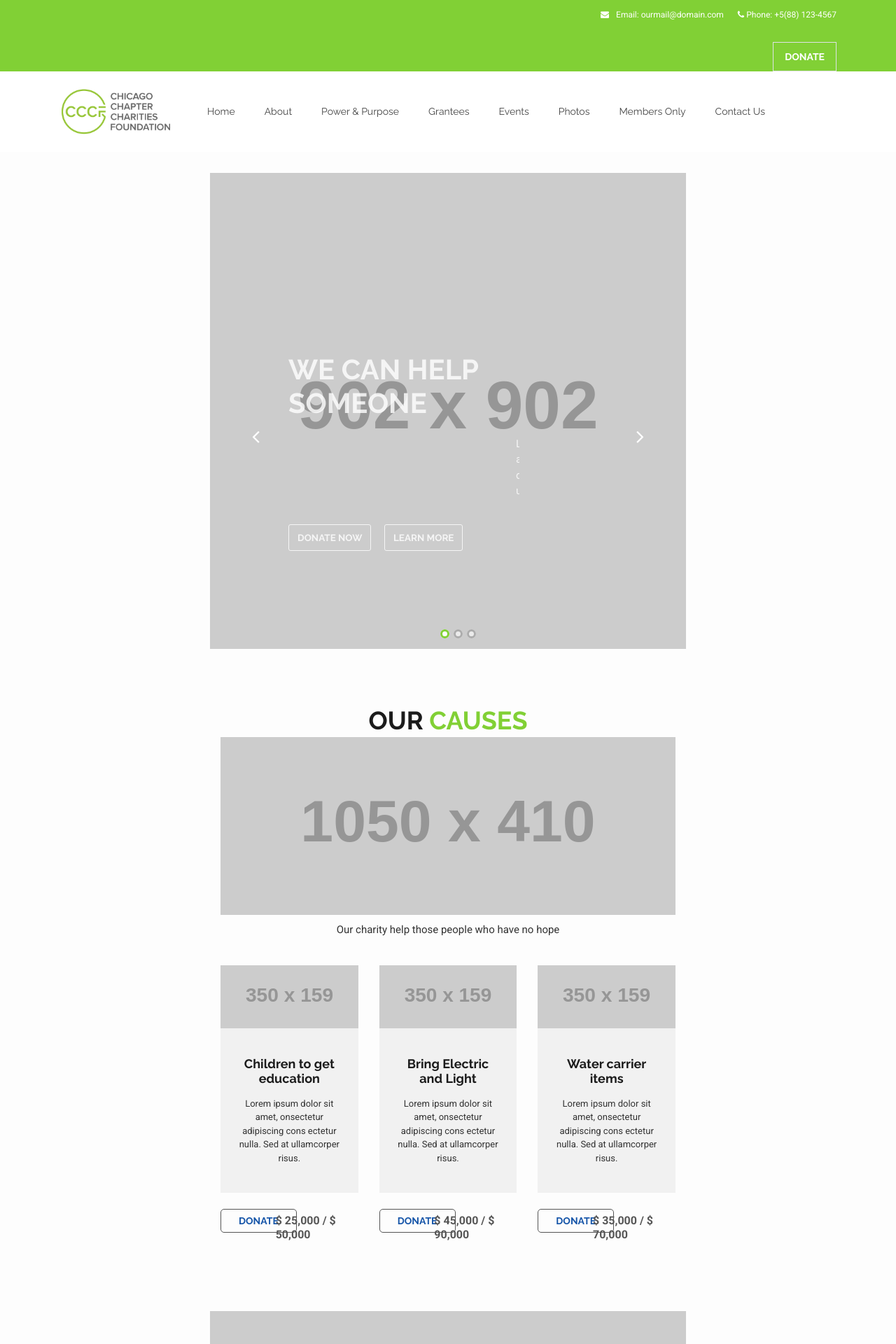
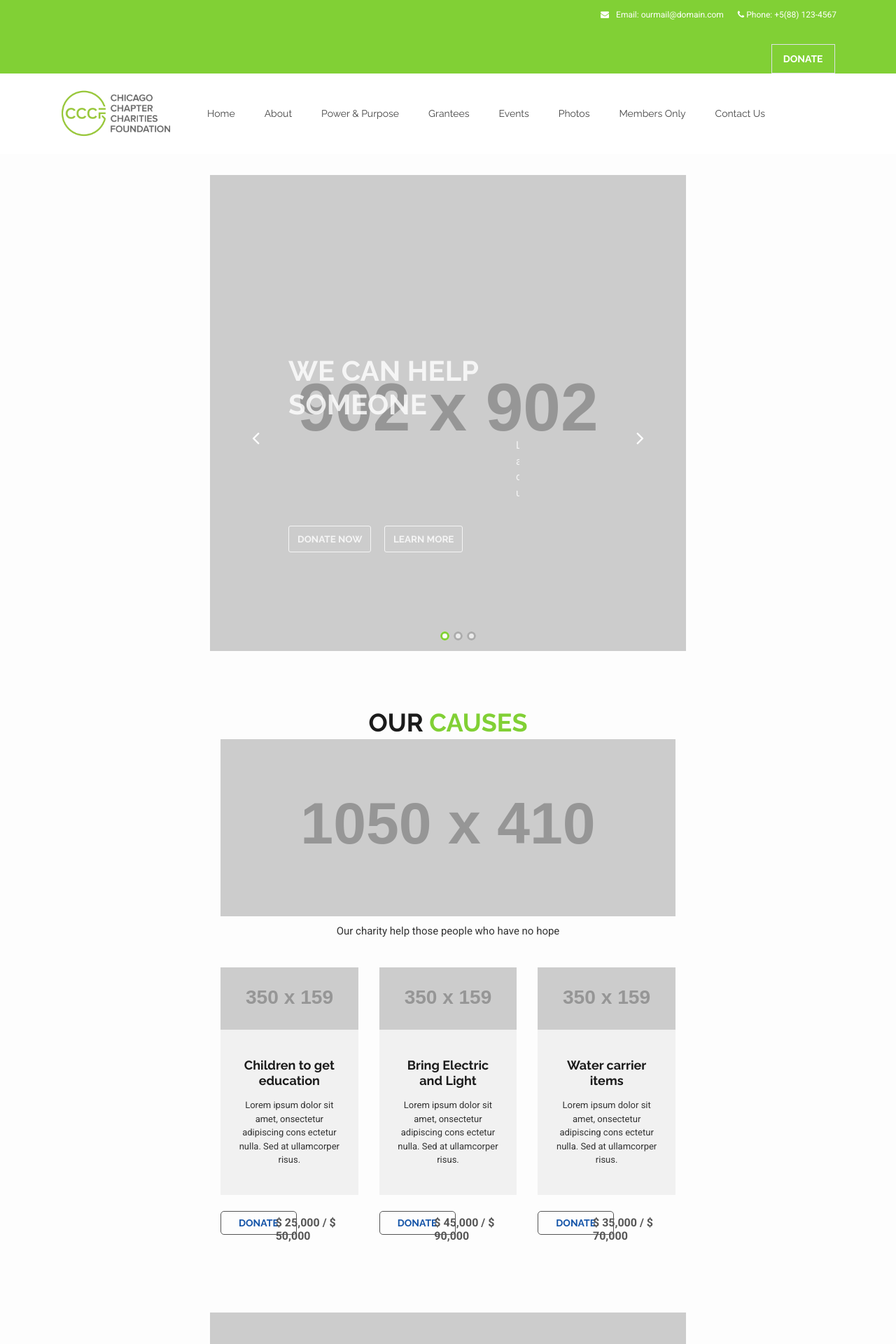
Before and after one commit to brightplum/ccc-foundation, a Jekyll site: the page built from index.html, in a window 1280 px wide. Shown: the top 1920 px of the page at 70% size. Built offline with Jekyll 4.4.1, drawn with Linux system fonts in a browser that asks for light colours.

Commit message:
adding padding to donate button

```diff
--- a/_includes/header.html
+++ b/_includes/header.html
@@ -32,7 +32,7 @@
       </div>
       <div class="row align-items-center">
         <div class="col text-center">
-          <div class="">
+          <div class="p-1">
             <div class="donate-button border">
               <a class="waves-effect waves-light" href="donate.html">Donate</a>
             </div>
```
